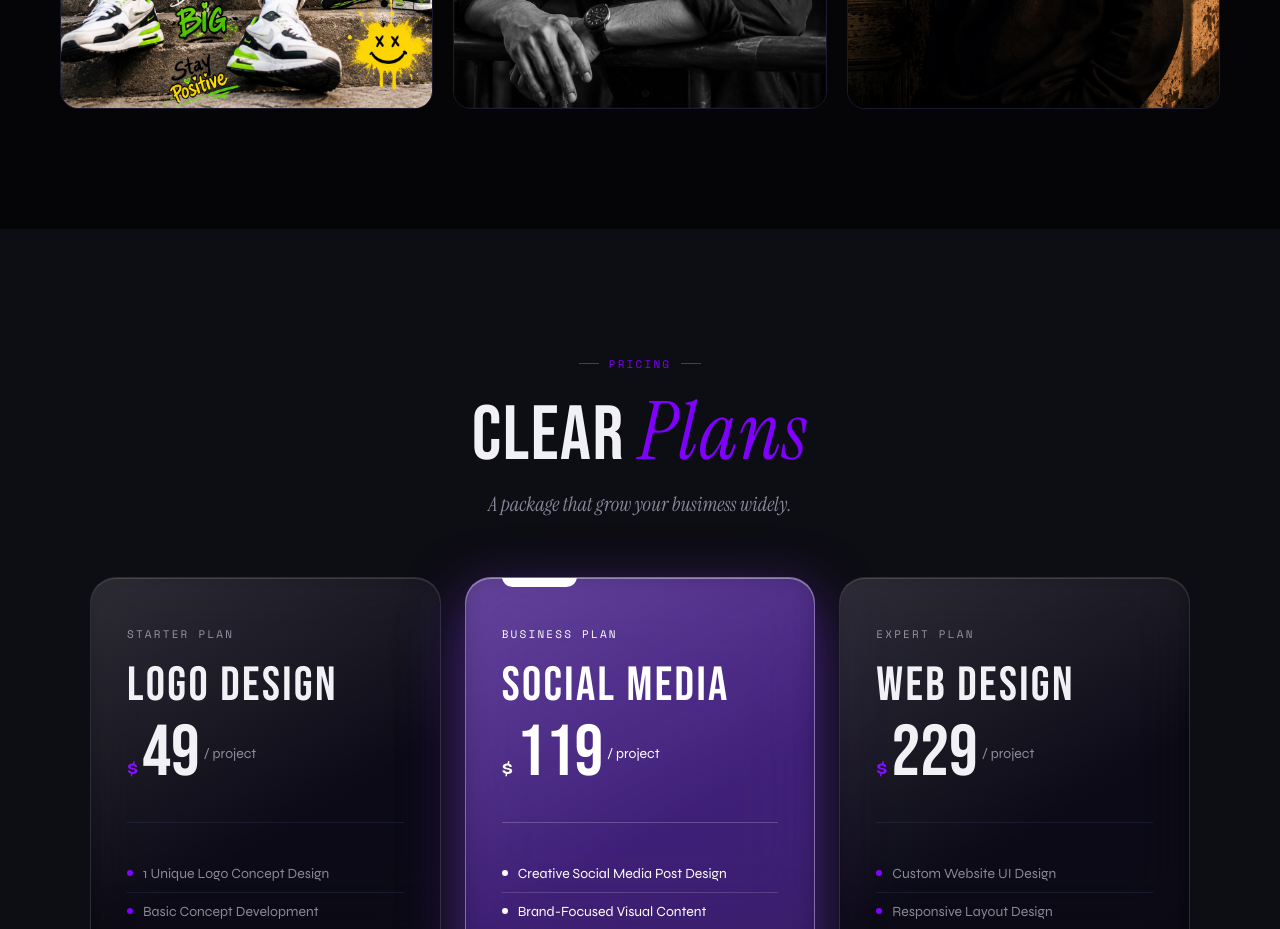
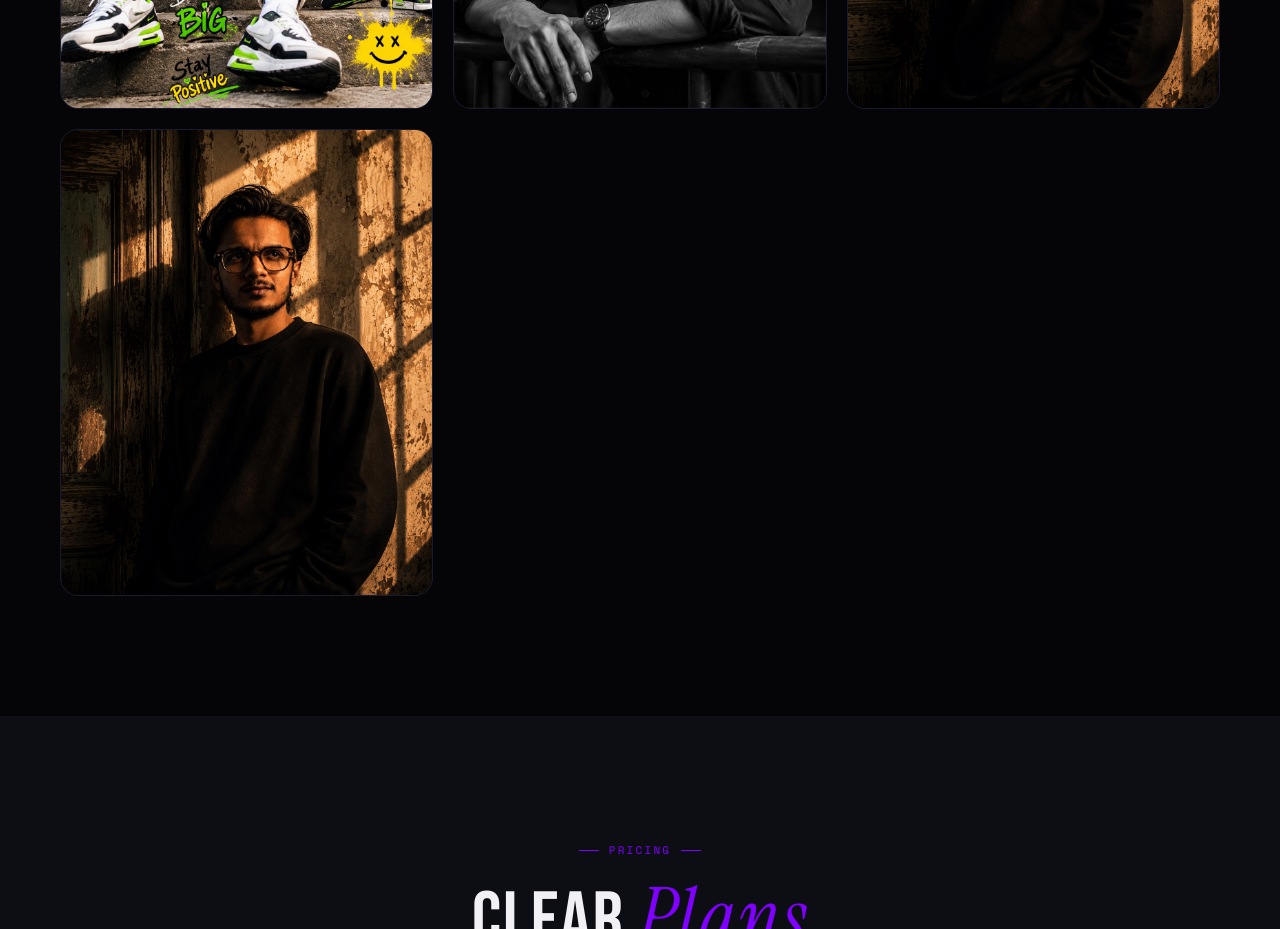
Before and after one commit to dartistrobi/designer, a plain HTML site: page index.html in a window 1280 px wide. Shown: the part 6240-7169 px from the top of the page. Drawn offline with nearby package versions, Linux system fonts and the light colour scheme.

Commit message:
Update index.html

```diff
--- a/index.html
+++ b/index.html
@@ -2038,6 +2038,7 @@ section { padding: 120px 60px; }
       <div class="ai-card"><img src="ai4.jpg" alt="product-image" loading="lazy"><button class="ai-copy-btn" onclick="copyPrompt(this)" title="Copy Prompt"><svg width="12" height="12" viewBox="0 0 24 24" fill="none" stroke="currentColor" stroke-width="2"><rect x="9" y="9" width="13" height="13" rx="1"/><path d="M5 15H4a2 2 0 0 1-2-2V4a2 2 0 0 1 2-2h9a2 2 0 0 1 2 2v1"/></svg>Copy Prompt</button><div class="ai-card-overlay"><span class="ai-card-label">"Use the uploaded photo as the main subject and keep the person’s exact face, hairstyle, skin tone, pose, and outfit unchanged. Place the person sitting on outdoor stairs under a bright blue sky with clouds. Add a friendly cartoon/anime companion sitting beside the person with one arm on the shoulder. Use customizable outfit colors: [PRIMARY COLOR] and [SECONDARY COLOR]. Surround the scene with colorful doodles, graffiti elements, arrows, stars, smiley faces, paint splashes, and brush-stroke graphics using [ACCENT COLOR 1], [ACCENT COLOR 2], and [ACCENT COLOR 3]. Replace all text with editable custom words: “[MAIN TITLE]”, “[BOTTOM MAIN TEXT]”, “[BOTTOM QUOTE]”, and “[SPEECH BUBBLE TEXT]”. Make the human photorealistic, the cartoon character premium animated style, and the overall design vibrant, motivational, and social-media-ready in 4:5 ratio (1080×1350)"</span></div></div>
       <div class="ai-card"><img src="ai5.jpg" alt="product-image" loading="lazy"><button class="ai-copy-btn" onclick="copyPrompt(this)" title="Copy Prompt"><svg width="12" height="12" viewBox="0 0 24 24" fill="none" stroke="currentColor" stroke-width="2"><rect x="9" y="9" width="13" height="13" rx="1"/><path d="M5 15H4a2 2 0 0 1-2-2V4a2 2 0 0 1 2-2h9a2 2 0 0 1 2 2v1"/></svg>Copy Prompt</button><div class="ai-card-overlay"><span class="ai-card-label">"A black and white, gritty portrait of a man (using the same face as uploaded image) with a beard and messy hair, looking intensely to the right. He is wearing a dark, open-collared shirt and is leaning on a railing or surface with his forearms. A stylish sunglasses. The background is dark and out of focus, suggesting an urban or somewhat rugged setting. The mood is serious and contemplative." A cleaner version of the prompt would be, Size 4:5"</span></div></div>
       <div class="ai-card"><img src="ai6.jpg" alt="product-image" loading="lazy"><button class="ai-copy-btn" onclick="copyPrompt(this)" title="Copy Prompt"><svg width="12" height="12" viewBox="0 0 24 24" fill="none" stroke="currentColor" stroke-width="2"><rect x="9" y="9" width="13" height="13" rx="1"/><path d="M5 15H4a2 2 0 0 1-2-2V4a2 2 0 0 1 2-2h9a2 2 0 0 1 2 2v1"/></svg>Copy Prompt</button><div class="ai-card-overlay"><span class="ai-card-label">"A cinematic portrait of me standing against an old, weathered wall beside a vintage wooden door in a dimly lit abandoned room. Warm golden-hour sunlight streams through a window, casting dramatic window-frame shadows across the wall and my face. I wear a plain black oversized sweater with tousled dark hair, looking thoughtfully to the side with a calm, serious expression, Size 4:5"</span></div></div>
+      <div class="ai-card"><img src="ai6.jpg" alt="product-image" loading="lazy"><button class="ai-copy-btn" onclick="copyPrompt(this)" title="Copy Prompt"><svg width="12" height="12" viewBox="0 0 24 24" fill="none" stroke="currentColor" stroke-width="2"><rect x="9" y="9" width="13" height="13" rx="1"/><path d="M5 15H4a2 2 0 0 1-2-2V4a2 2 0 0 1 2-2h9a2 2 0 0 1 2 2v1"/></svg>Copy Prompt</button><div class="ai-card-overlay"><span class="ai-card-label">"Using the uploaded photo, recreate this scene as a highly realistic 80s cinematic fashion photograph. Preserve the person’s exact identity, facial features, skin tone, body proportions, and recognizable appearance. Keep the same confident pose, retro-inspired denim outfit, sunglasses, and vintage 80s cinematic atmosphere, with the person casually leaning against a stylish car in a scenic outdoor location. Allow customization of the car [CAR NAME], beverage can [CAN NAME], and watch [WATCH NAME] while keeping them naturally integrated with realistic lighting in 80s, shadows, reflections, and proportions. Photorealistic, premium fashion editorial look, subtle vintage 80s film grain, natural skin texture, shallow depth of field, 4:5 aspect ratio, 8K ultra-detailed quality."</span></div></div>
     </div>
   </div>
 </section>
```
